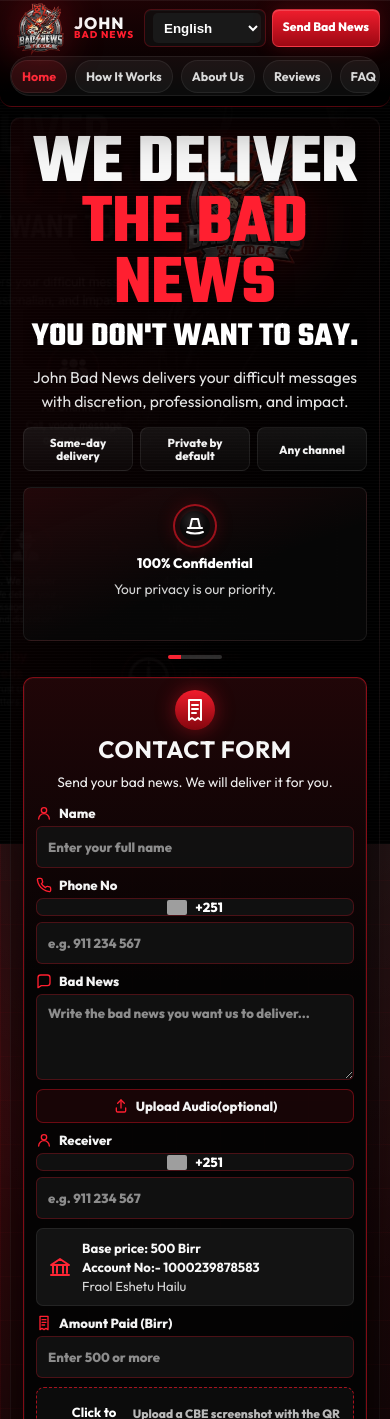
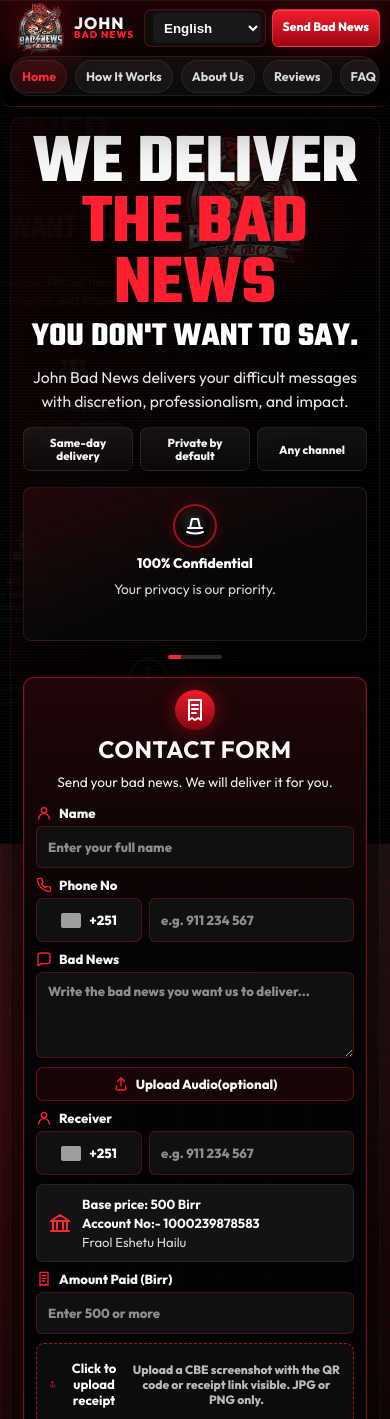
Before and after one commit to FRAOL812/john-bad-news-website, a React (Vite) app: page / in a window 390 px wide. Shown: the top 1419 px of the page. Built offline with nearby package versions, Linux system fonts and the light colour scheme; grey boxes are pictures that could not be loaded.

Commit message:
Improve mobile phone field alignment

```diff
--- a/src/styles.css
+++ b/src/styles.css
@@ -605,14 +605,22 @@ label span svg {
 }
 
 .phone-input-group {
-  display: flex;
+  display: grid;
+  grid-template-columns: minmax(104px, max-content) minmax(0, 1fr);
+  align-items: stretch;
   gap: 8px;
+  width: 100%;
+}
+
+.phone-input-group input {
+  min-width: 0;
 }
 
 .custom-country-select {
   position: relative;
-  display: inline-block;
-  min-width: 94px;
+  display: block;
+  width: 108px;
+  min-width: 0;
 }
 
 .country-select-btn {
@@ -621,6 +629,7 @@ label span svg {
   justify-content: center;
   gap: 8px;
   width: 100%;
+  min-height: 44px;
   height: 100%;
   padding: 0 10px;
   border: 1px solid rgba(226, 21, 36, 0.28);
@@ -650,8 +659,11 @@ label span svg {
   display: flex;
   flex-direction: column;
   width: max-content;
+  min-width: 220px;
+  max-width: min(320px, calc(100vw - 32px));
   max-height: 240px;
   overflow-y: auto;
+  overflow-x: hidden;
   background: #191919;
   border: 1px solid rgba(255, 255, 255, 0.1);
   border-radius: 8px;
@@ -684,6 +696,10 @@ label span svg {
   transition: background 120ms ease;
 }
 
+.country-select-option span {
+  white-space: nowrap;
+}
+
 .country-select-option img {
   border-radius: 2px;
   display: block;
@@ -1329,13 +1345,20 @@ label span svg {
   }
 
   .phone-input-group {
-    flex-direction: column;
-    gap: 6px;
-  }
-
-  .country-code-select {
+    grid-template-columns: 106px minmax(0, 1fr);
+    gap: 7px;
+  }
+
+  .custom-country-select {
     width: 100%;
-    min-width: unset;
+  }
+
+  .country-select-btn {
+    padding-inline: 8px;
+  }
+
+  .country-select-dropdown {
+    min-width: min(280px, calc(100vw - 32px));
   }
 
   .site-header {
@@ -1923,6 +1946,14 @@ label span svg {
 }
 
 @media (max-width: 380px) {
+  .phone-input-group {
+    grid-template-columns: 1fr;
+  }
+
+  .custom-country-select {
+    width: 100%;
+  }
+
   .brand {
     gap: 6px;
   }
```
